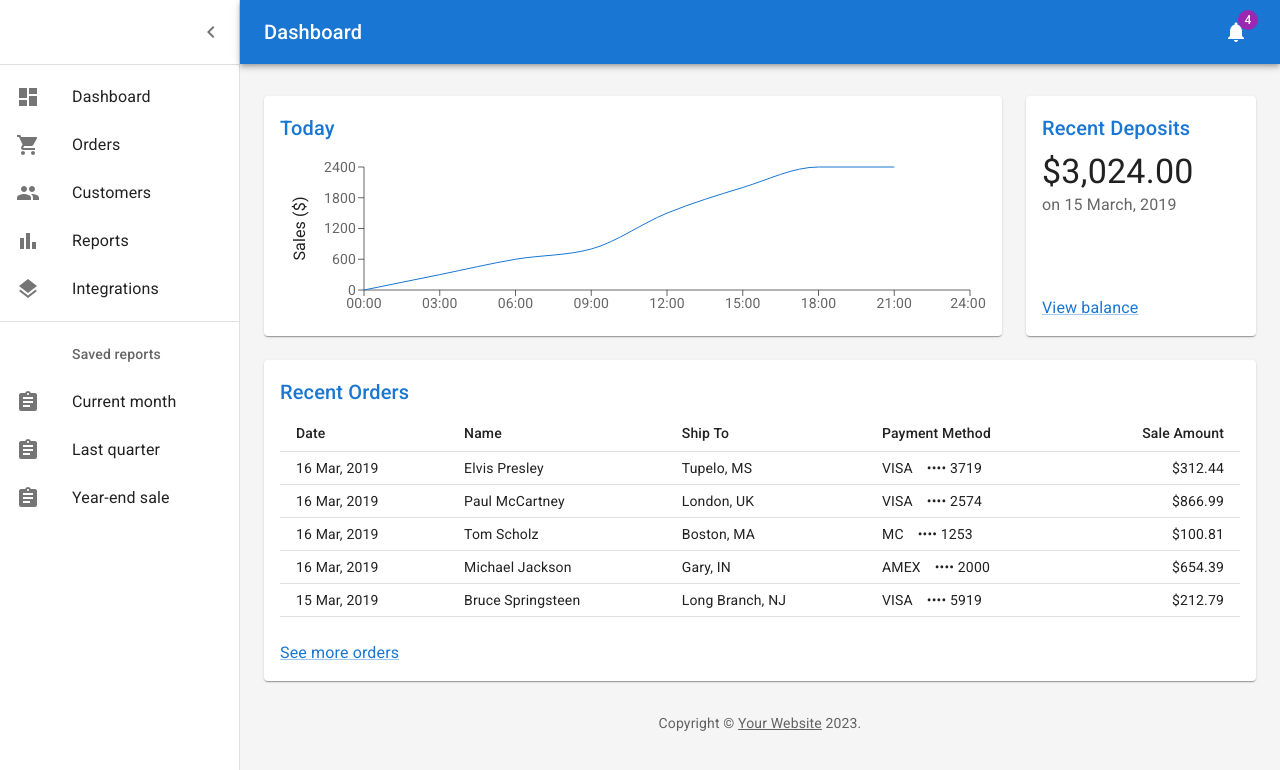
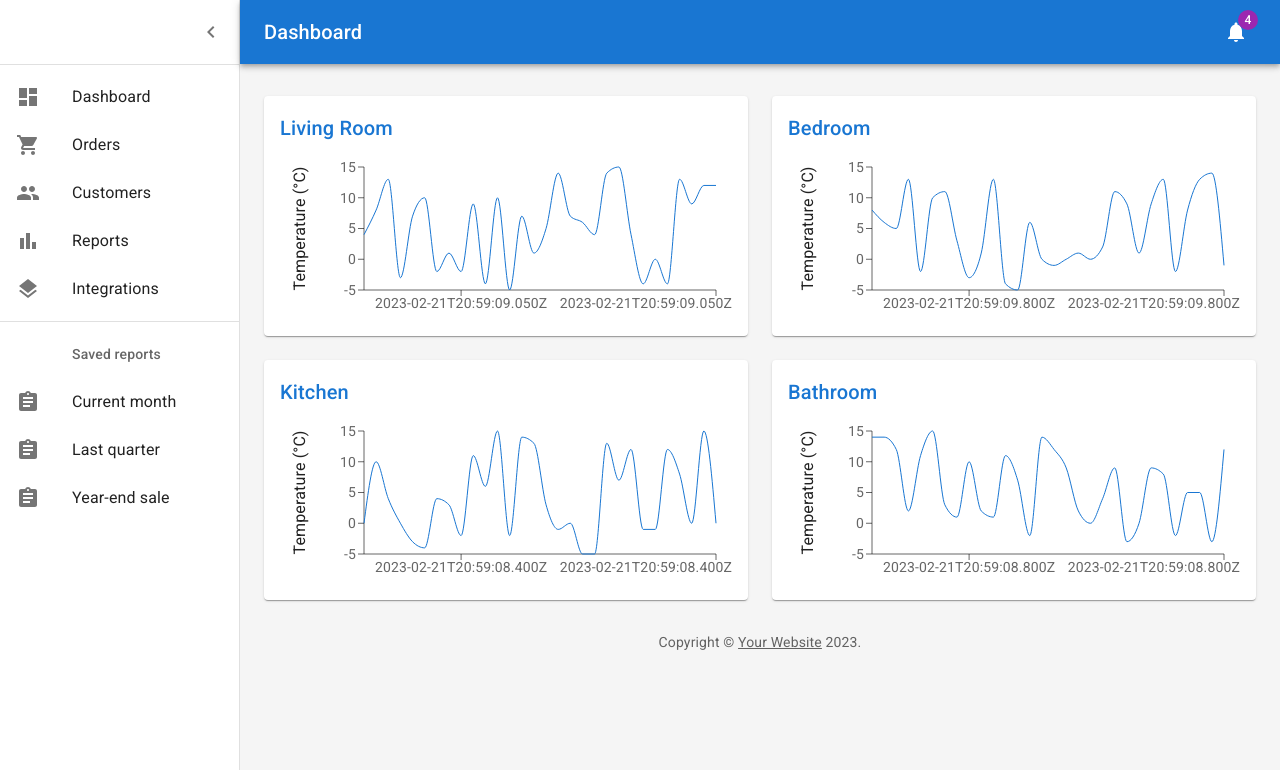
Before and after one commit to jwaterworth/temperature_sensor, a React (Create React App) app in the folder dashboard/: page / in a window 1280 px wide. Shown: the top 770 px of the page. Built offline with nearby package versions, Linux system fonts and the light colour scheme.

Commit message:
modify chart components

```diff
--- a/dashboard/src/components/Dashboard.tsx
+++ b/dashboard/src/components/Dashboard.tsx
@@ -1,36 +1,47 @@
-import * as React from 'react';
-import { styled, createTheme, ThemeProvider } from '@mui/material/styles';
-import CssBaseline from '@mui/material/CssBaseline';
-import MuiDrawer from '@mui/material/Drawer';
-import Box from '@mui/material/Box';
-import MuiAppBar, { AppBarProps as MuiAppBarProps } from '@mui/material/AppBar';
-import Toolbar from '@mui/material/Toolbar';
-import List from '@mui/material/List';
-import Typography from '@mui/material/Typography';
-import Divider from '@mui/material/Divider';
-import IconButton from '@mui/material/IconButton';
-import Badge from '@mui/material/Badge';
-import Container from '@mui/material/Container';
-import Grid from '@mui/material/Grid';
-import Paper from '@mui/material/Paper';
-import Link from '@mui/material/Link';
-import MenuIcon from '@mui/icons-material/Menu';
-import ChevronLeftIcon from '@mui/icons-material/ChevronLeft';
-import NotificationsIcon from '@mui/icons-material/Notifications';
-import { mainListItems, secondaryListItems } from './listItems';
-import Chart from './Chart';
-import Deposits from './Deposits';
-import Orders from './Orders';
+import * as React from "react";
+import { styled, createTheme, ThemeProvider } from "@mui/material/styles";
+import CssBaseline from "@mui/material/CssBaseline";
+import MuiDrawer from "@mui/material/Drawer";
+import Box from "@mui/material/Box";
+import MuiAppBar, { AppBarProps as MuiAppBarProps } from "@mui/material/AppBar";
+import Toolbar from "@mui/material/Toolbar";
+import List from "@mui/material/List";
+import Typography from "@mui/material/Typography";
+import Divider from "@mui/material/Divider";
+import IconButton from "@mui/material/IconButton";
+import Badge from "@mui/material/Badge";
+import Container from "@mui/material/Container";
+import Grid from "@mui/material/Grid";
+import Paper from "@mui/material/Paper";
+import Link from "@mui/material/Link";
+import MenuIcon from "@mui/icons-material/Menu";
+import ChevronLeftIcon from "@mui/icons-material/ChevronLeft";
+import NotificationsIcon from "@mui/icons-material/Notifications";
+import { mainListItems, secondaryListItems } from "./listItems";
+import Chart from "./Chart";
+import Deposits from "./Deposits";
+import Orders from "./Orders";
+import TemperatureChart, {
+  DataPoints,
+  TemperatureChartProps,
+} from "./TemperatureChart";
+import { getRooms, Room } from "../services/getTemperatures";
+import { LinearProgress } from "@mui/material";
 
 function Copyright(props: any) {
   return (
-    <Typography variant="body2" color="text.secondary" align="center" {...props}>
-      {'Copyright © '}
+    <Typography
+      variant="body2"
+      color="text.secondary"
+      align="center"
+      {...props}
+    >
+      {"Copyright © "}
       <Link color="inherit" href="https://mui.com/">
         Your Website
-      </Link>{' '}
+      </Link>{" "}
       {new Date().getFullYear()}
-      {'.'}
+      {"."}
     </Typography>
   );
 }
@@ -42,48 +53,48 @@ interface AppBarProps extends MuiAppBarProps {
 }
 
 const AppBar = styled(MuiAppBar, {
-  shouldForwardProp: (prop) => prop !== 'open',
+  shouldForwardProp: (prop) => prop !== "open",
 })<AppBarProps>(({ theme, open }) => ({
   zIndex: theme.zIndex.drawer + 1,
-  transition: theme.transitions.create(['width', 'margin'], {
+  transition: theme.transitions.create(["width", "margin"], {
     easing: theme.transitions.easing.sharp,
     duration: theme.transitions.duration.leavingScreen,
   }),
   ...(open && {
     marginLeft: drawerWidth,
     width: `calc(100% - ${drawerWidth}px)`,
-    transition: theme.transitions.create(['width', 'margin'], {
+    transition: theme.transitions.create(["width", "margin"], {
       easing: theme.transitions.easing.sharp,
       duration: theme.transitions.duration.enteringScreen,
     }),
   }),
 }));
 
-const Drawer = styled(MuiDrawer, { shouldForwardProp: (prop) => prop !== 'open' })(
-  ({ theme, open }) => ({
-    '& .MuiDrawer-paper': {
-      position: 'relative',
-      whiteSpace: 'nowrap',
+const Drawer = styled(MuiDrawer, {
+  shouldForwardProp: (prop) => prop !== "open",
+})(({ theme, open }) => ({
+  "& .MuiDrawer-paper": {
+    position: "relative",
+    whiteSpace: "nowrap",
     width: drawerWidth,
-      transition: theme.transitions.create('width', {
+    transition: theme.transitions.create("width", {
       easing: theme.transitions.easing.sharp,
       duration: theme.transitions.duration.enteringScreen,
     }),
-      boxSizing: 'border-box',
+    boxSizing: "border-box",
     ...(!open && {
-        overflowX: 'hidden',
-        transition: theme.transitions.create('width', {
+      overflowX: "hidden",
+      transition: theme.transitions.create("width", {
         easing: theme.transitions.easing.sharp,
         duration: theme.transitions.duration.leavingScreen,
       }),
       width: theme.spacing(7),
-        [theme.breakpoints.up('sm')]: {
+      [theme.breakpoints.up("sm")]: {
         width: theme.spacing(9),
       },
     }),
   },
-  }),
-);
+}));
 
 const mdTheme = createTheme();
 
@@ -93,14 +104,24 @@ function DashboardContent() {
     setOpen(!open);
   };
 
+  const [roomsLoaded, setRoomsLoaded] = React.useState(false);
+  const [rooms, setRooms] = React.useState<Room[]>([]);
+
+  React.useEffect(() => {
+    getRooms().then((rooms) => {
+      setRoomsLoaded(true);
+      setRooms(rooms);
+    });
+  }, []);
+
   return (
     <ThemeProvider theme={mdTheme}>
-      <Box sx={{ display: 'flex' }}>
+      <Box sx={{ display: "flex" }}>
         <CssBaseline />
         <AppBar position="absolute" open={open}>
           <Toolbar
             sx={{
-              pr: '24px', // keep right padding when drawer closed
+              pr: "24px", // keep right padding when drawer closed
             }}
           >
             <IconButton
@@ -109,8 +130,8 @@ function DashboardContent() {
               aria-label="open drawer"
               onClick={toggleDrawer}
               sx={{
-                marginRight: '36px',
-                ...(open && { display: 'none' }),
+                marginRight: "36px",
+                ...(open && { display: "none" }),
               }}
             >
               <MenuIcon />
@@ -134,9 +155,9 @@ function DashboardContent() {
         <Drawer variant="permanent" open={open}>
           <Toolbar
             sx={{
-              display: 'flex',
-              alignItems: 'center',
-              justifyContent: 'flex-end',
+              display: "flex",
+              alignItems: "center",
+              justifyContent: "flex-end",
               px: [1],
             }}
           >
@@ -155,37 +176,49 @@ function DashboardContent() {
           component="main"
           sx={{
             backgroundColor: (theme) =>
-              theme.palette.mode === 'light'
+              theme.palette.mode === "light"
                 ? theme.palette.grey[100]
                 : theme.palette.grey[900],
             flexGrow: 1,
-            height: '100vh',
-            overflow: 'auto',
+            height: "100vh",
+            overflow: "auto",
           }}
         >
           <Toolbar />
           <Container maxWidth="lg" sx={{ mt: 4, mb: 4 }}>
             <Grid container spacing={3}>
-              {/* Chart */}
-              <Grid item xs={12} md={8} lg={9}>
+              {/* if rooms is loading, show loading bar */}
+              {!roomsLoaded && (
+                <Grid item xs={12}>
+                  <LinearProgress />
+                </Grid>
+              )}
+              {rooms.map((room) => (
+                <Grid item xs={12} lg={6}>
                   <Paper
                     sx={{
                       p: 2,
-                    display: 'flex',
-                    flexDirection: 'column',
+                      display: "flex",
+                      flexDirection: "column",
                       height: 240,
                     }}
                   >
-                  <Chart />
+                    <TemperatureChart
+                      title={room.title}
+                      name={room.name}
+                      xAxisTitle="Date"
+                      yAxisTitle="Temperature (°C)"
+                    />
                   </Paper>
                 </Grid>
+              ))}
               {/* Recent Deposits */}
-              <Grid item xs={12} md={4} lg={3}>
+              {/* <Grid item xs={12} md={4} lg={3}>
                 <Paper
                   sx={{
                     p: 2,
-                    display: 'flex',
-                    flexDirection: 'column',
+                    display: "flex",
+                    flexDirection: "column",
                     height: 240,
                   }}
                 >
@@ -193,11 +226,11 @@ function DashboardContent() {
                 </Paper>
               </Grid>
               {/* Recent Orders */}
-              <Grid item xs={12}>
-                <Paper sx={{ p: 2, display: 'flex', flexDirection: 'column' }}>
+              {/* <Grid item xs={12}>
+                <Paper sx={{ p: 2, display: "flex", flexDirection: "column" }}>
                   <Orders />
                 </Paper>
-              </Grid>
+                </Grid>*/}
             </Grid>
             <Copyright sx={{ pt: 4 }} />
           </Container>
--- /dev/null
+++ b/dashboard/src/components/TemperatureChart.tsx
@@ -0,0 +1,113 @@
+import * as React from "react";
+import { useTheme } from "@mui/material/styles";
+import {
+  LineChart,
+  Line,
+  XAxis,
+  YAxis,
+  Label,
+  ResponsiveContainer,
+} from "recharts";
+import Title from "./Title";
+import { title } from "process";
+import { getTemperatures } from "../services/getTemperatures";
+import { CircularProgress, LinearProgress } from "@mui/material";
+
+// Generate Sales Data
+function createData(time: string, value?: number) {
+  return { time, value };
+}
+
+const data = [
+  createData("00:00", 0),
+  createData("03:00", 300),
+  createData("06:00", 600),
+  createData("09:00", 800),
+  createData("12:00", 1500),
+  createData("15:00", 2000),
+  createData("18:00", 2400),
+  createData("21:00", 2400),
+  createData("24:00", undefined),
+];
+
+export interface DataPoints {
+  time: string;
+  value: number;
+}
+
+export interface TemperatureChartProps {
+  title: string;
+  name: string;
+  data?: DataPoints[];
+  yAxisTitle?: string;
+  xAxisTitle?: string;
+}
+
+export default function TemperatureChart({
+  title,
+  name,
+  yAxisTitle,
+  xAxisTitle,
+}: TemperatureChartProps) {
+  const theme = useTheme();
+
+  const [dataLoaded, setDataLoaded] = React.useState<boolean>(false);
+  const [data, setData] = React.useState<DataPoints[]>([]);
+
+  React.useEffect(() => {
+    getTemperatures(name, "123", "123").then((data) => {
+      setDataLoaded(true);
+      setData(data.temperatures);
+    });
+  }, []);
+
+  return (
+    <React.Fragment>
+      <Title>{title}</Title>
+      {!dataLoaded && <CircularProgress />}
+      {dataLoaded && (
+        <ResponsiveContainer>
+          <LineChart
+            data={data}
+            margin={{
+              top: 16,
+              right: 16,
+              bottom: 0,
+              left: 24,
+            }}
+          >
+            <XAxis
+              dataKey="time"
+              stroke={theme.palette.text.secondary}
+              style={theme.typography.body2}
+            />
+            <YAxis
+              stroke={theme.palette.text.secondary}
+              style={theme.typography.body2}
+            >
+              <Label
+                angle={270}
+                position="left"
+                style={{
+                  textAnchor: "middle",
+                  fill: theme.palette.text.primary,
+                  ...theme.typography.body1,
+                }}
+              >
+                {yAxisTitle}
+              </Label>
+            </YAxis>
+            <Line
+              isAnimationActive={false}
+              type="monotone"
+              dataKey="value"
+              stroke={theme.palette.primary.main}
+              dot={false}
+              label={xAxisTitle}
+            />
+          </LineChart>
+        </ResponsiveContainer>
+      )}
+    </React.Fragment>
+  );
+}
--- a/dashboard/src/components/temperature-chart.tsx
+++ b/dashboard/src/components/temperature-chart.tsx
@@ -1,7 +1,7 @@
 import { useEffect, useRef, useState } from "react";
 import { line, max, scaleLinear, select } from "d3";
 
-export function TemperatureChart() {
+export function TemperatureChartOld() {
   const elRef = useRef<HTMLElement>(null);
   const [temperatures, setTemperatures] = useState<number[]>([]);
   const width = 300;
--- /dev/null
+++ b/dashboard/src/services/getTemperatures.ts
@@ -0,0 +1,100 @@
+
+export interface TimeSeriesData {
+    time: string;
+    value: number;
+}
+
+export interface Room {
+    name: string;
+    title: string;
+}
+
+export interface RoomData {
+    name: string;
+    temperatures: TimeSeriesData[];
+    humidity: TimeSeriesData[];
+}
+
+
+// function to create temperature data between lower and upper bound parameters
+const createRoomData = (count = 30, lowerBound = 20, upperBound = 30): TimeSeriesData[] => {
+    const data = [];
+    for (let i = 0; i < count; i++) {
+        data.push({
+            time: new Date().toISOString(),
+            value: Math.floor(Math.random() * (upperBound - lowerBound + 1)) + lowerBound,
+        });
+    }
+    return data;
+};
+
+export const getRooms = async (): Promise<Room[]> => {
+    return await asyncSetTimeout(() => [
+        {
+            name: "living-room",
+            title: "Living Room",
+        },
+        {
+            name: "bedroom",
+            title: "Bedroom",
+        },
+        {
+            name: "kitchen",
+            title: "Kitchen",
+        },
+        {
+            name: "bathroom",
+            title: "Bathroom",
+        },
+    ], 300);
+};
+
+const asyncSetTimeout = <T>(callback: () => T, delay: number) => {
+    return new Promise<T>((resolve) => {
+        setTimeout(() => {
+            resolve(callback());
+        }, delay);
+    });
+};
+
+export const getTemperatures = async (room: string, startTime: string, endTime: string): Promise<RoomData> => {
+    switch (room) {
+        case "living-room":
+            return await asyncSetTimeout(() => {
+                console.log('loaded living room data')
+                return {
+                    name: "living-room",
+                    temperatures: createRoomData(30, -5, 15),
+                    humidity: createRoomData(30, 40, 75),
+                }
+            }, 750);
+        case "bedroom":
+            return await asyncSetTimeout(() => {
+                console.log('loaded bedroom data')
+                return {
+                    name: "bedroom",
+                    temperatures: createRoomData(30, -5, 15),
+                    humidity: createRoomData(30, 40, 75),
+                }
+            }, 1500);
+        case "kitchen":
+            return await asyncSetTimeout(() => {
+                console.log('loaded kitchen data')
+                return {
+                    name: "kitchen",
+                    temperatures: createRoomData(30, -5, 15),
+                    humidity: createRoomData(30, 40, 75),
+                }
+            }, 100);
+        default:
+        case "bathroom":
+            return await asyncSetTimeout(() => {
+                console.log('loaded bathroom data')
+                return {
+                    name: "bathroom",
+                    temperatures: createRoomData(30, -5, 15),
+                    humidity: createRoomData(30, 40, 75),
+                }
+            }, 500);
+    }
+}
```
Lines whose indentation alone changed are shown as unchanged.
